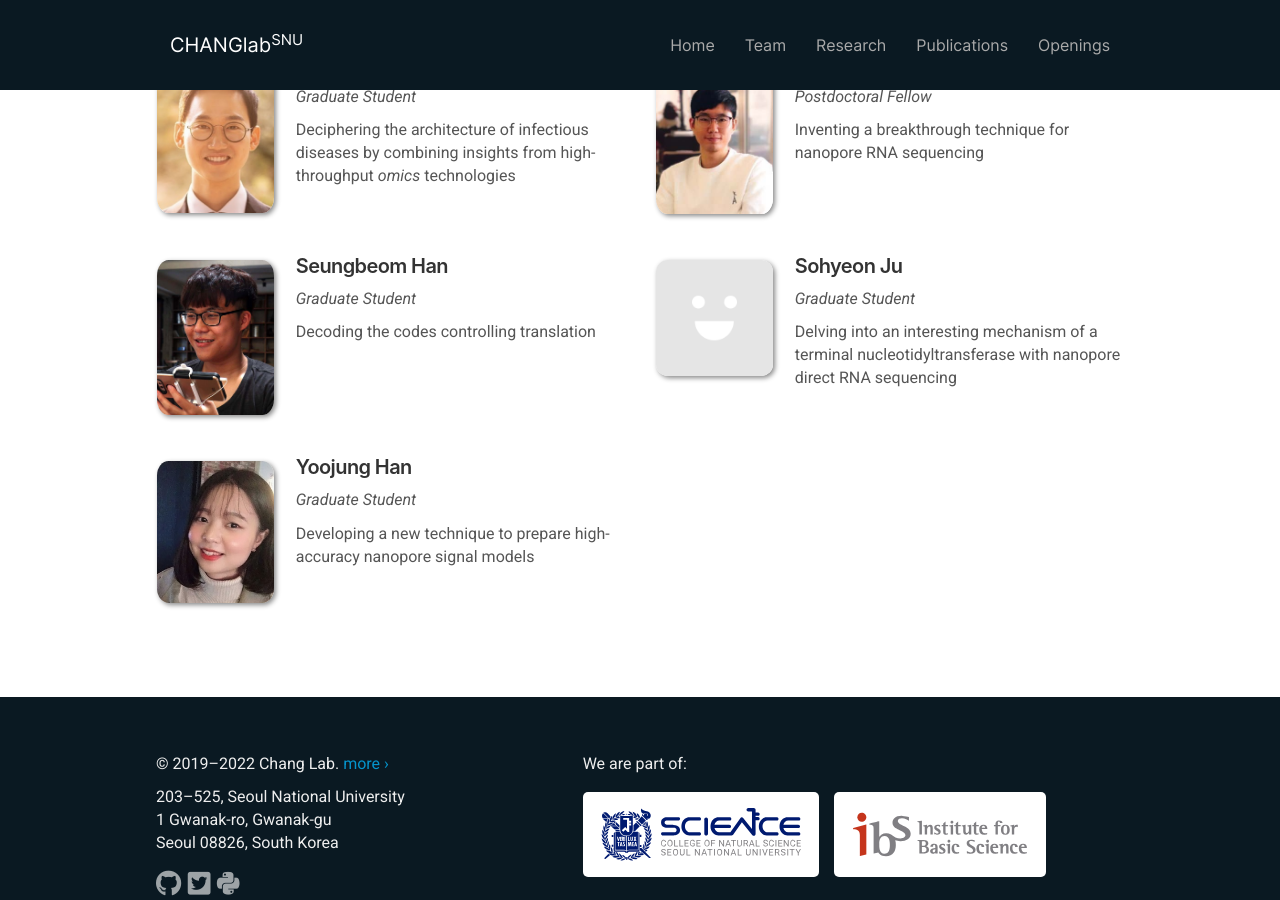
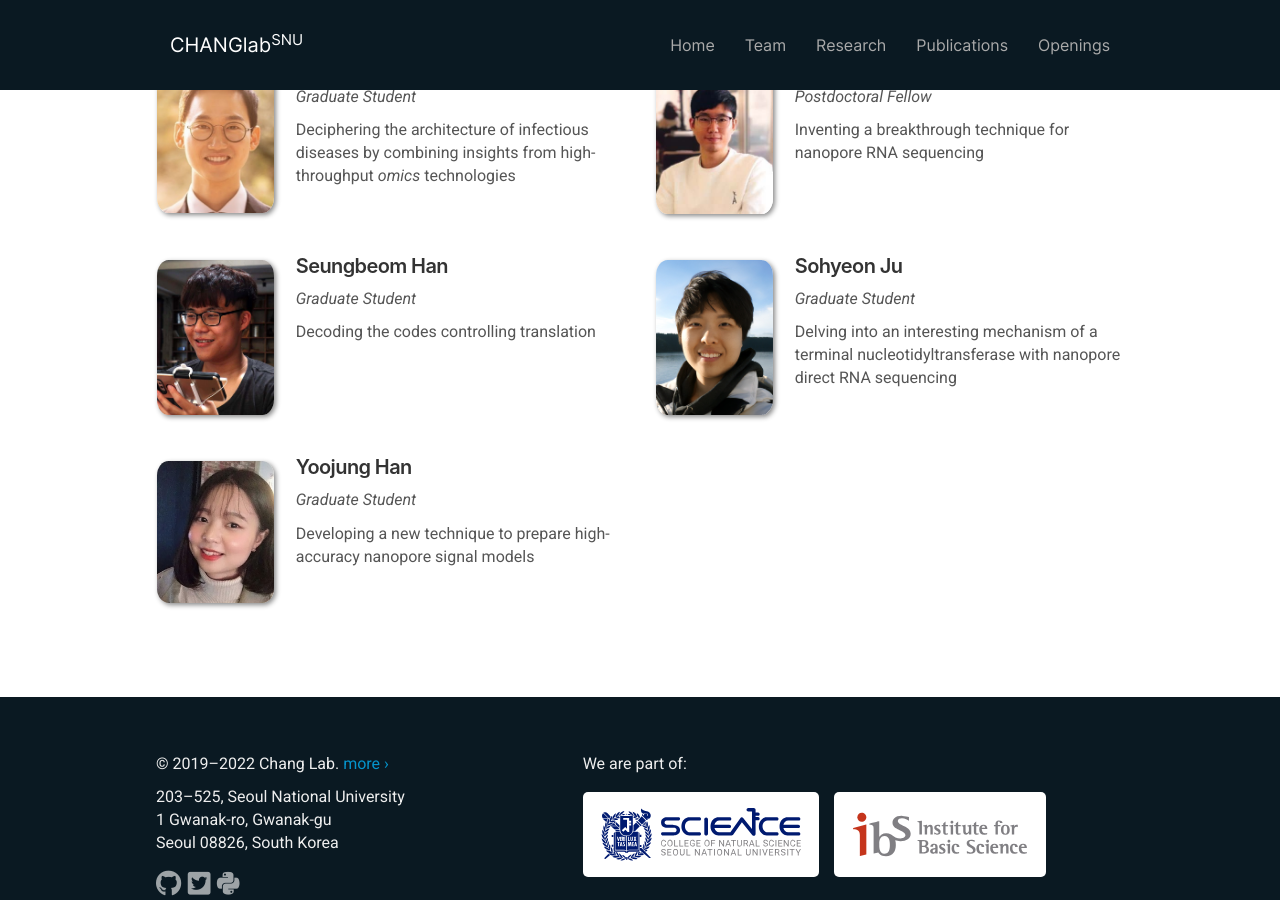
Before and after one commit to ChangLabSNU/ChangLabSNU.github.io, a Jekyll site: the page built from _pages/team.md, in a window 1280 px wide and 900 px high, scrolled down 851 px. Built offline with Jekyll 4.4.1, drawn with Linux system fonts in a browser that asks for light colours; nearby versions of some CDN libraries; some web fonts are replaced.

Commit message:
Update Sohyeon's photo.

```diff
--- a/_data/team.yml
+++ b/_data/team.yml
@@ -80,7 +80,7 @@
 
 - name: Sohyeon Ju
   name_abbr: S. Ju
-  photo: null-thumb.png
+  photo: shju-thumb.jpg
   email: shjoo06@snu.ac.kr
   info: Graduate Student
   intro: Delving into an interesting mechanism of a terminal nucleotidyltransferase with nanopore direct RNA sequencing
```
Also changed, not shown: images/members/shju-thumb.jpg.
